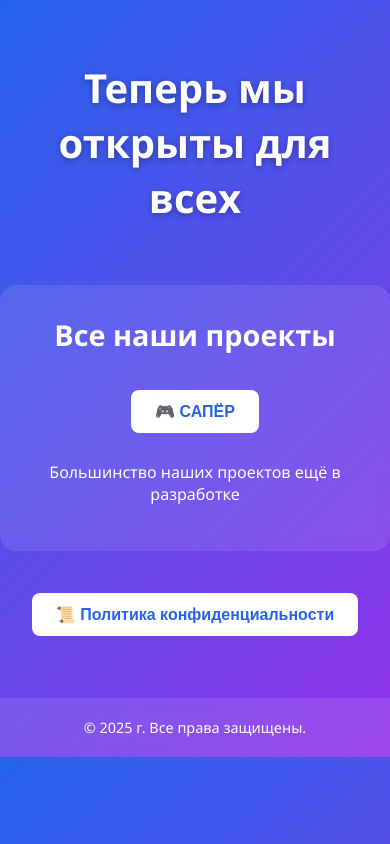
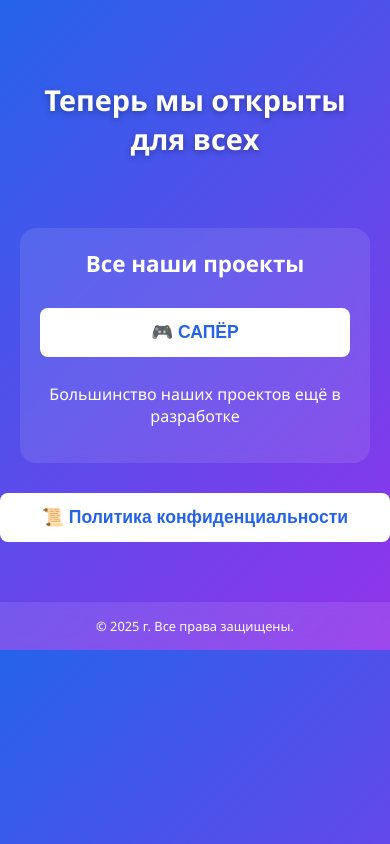
Before and after one commit to WinShop31/ilovemymom, a plain HTML site: page index.html in a window 390 px wide. Drawn offline with Linux system fonts and the light colour scheme.

Commit message:
Implement mobile responsiveness in styles
Added responsive styles for mobile devices.

```diff
--- a/index.html
+++ b/index.html
@@ -88,6 +88,36 @@
       from {transform: translateY(40px); opacity: 0;}
       to {transform: translateY(0); opacity: 1;}
     }
+
+    /* 📱 Адаптация под телефоны */
+    @media (max-width: 600px) {
+      header h1 {
+        font-size: 1.8em;
+        padding: 20px;
+      }
+      .projects {
+        margin: 20px;
+        padding: 20px;
+      }
+      .projects h2 {
+        font-size: 1.4em;
+      }
+      button {
+        width: 100%;
+        margin: 10px 0;
+        font-size: 1.1em;
+        padding: 14px;
+      }
+      .modal-content {
+        width: 90%;
+        padding: 20px;
+        font-size: 0.95em;
+      }
+      footer {
+        font-size: 0.8em;
+        padding: 15px;
+      }
+    }
   </style>
 </head>
 <body>
```
